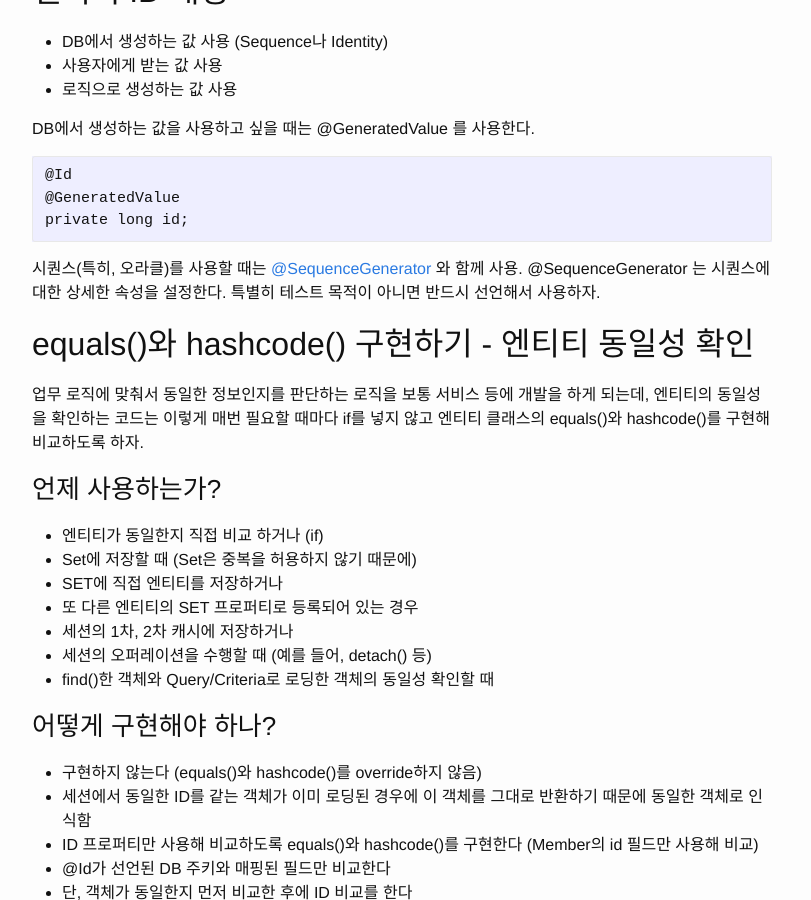
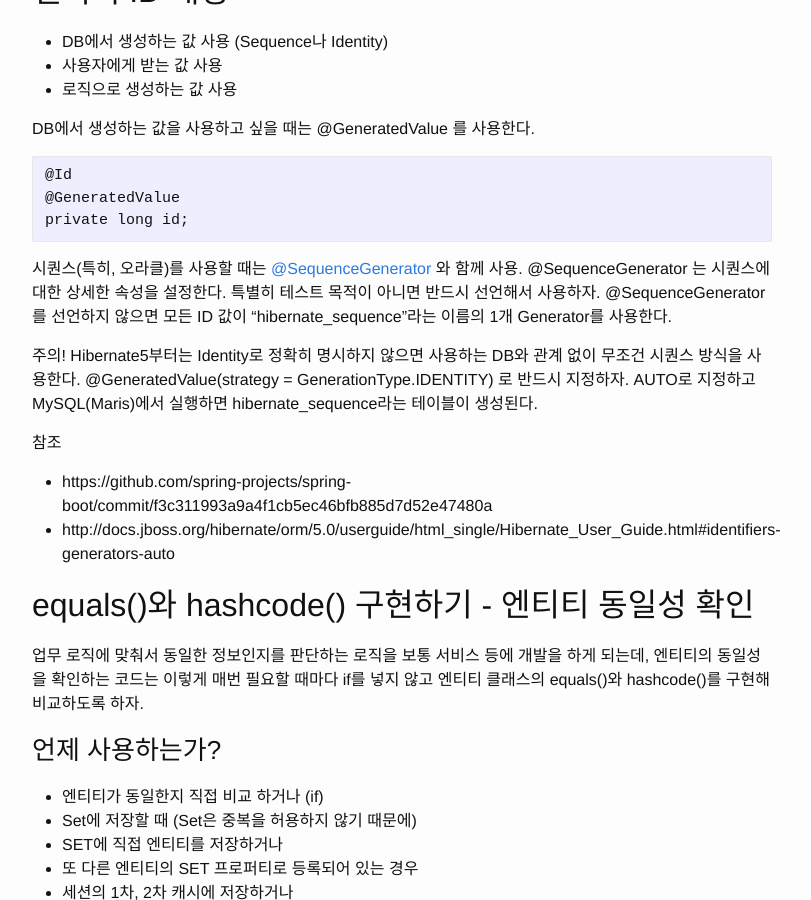
Before and after one commit to chanwookpark/chanwookpark.github.io, a Jekyll site: the page built from _posts/2016-07-18-jpa-guidline.markdown, in a window 1280 px wide and 900 px high, scrolled down 347 px. Shown: the whole window, without its empty margins (238-1049 px from the left). Built offline with Jekyll 4.4.1, drawn with Linux system fonts in a browser that asks for light colours.

Commit message:
내용 추가요...
ID 생성 로직 확인. 하이버5에서는 AUTO를 하면 시퀀스로 무조건이래!!

```diff
--- a/_posts/2016-07-18-jpa-guidline.markdown
+++ b/_posts/2016-07-18-jpa-guidline.markdown
@@ -21,7 +21,14 @@ DB에서 생성하는 값을 사용하고 싶을 때는 @GeneratedValue 를 사
     @GeneratedValue
     private long id;
 
-시퀀스(특히, 오라클)를 사용할 때는 [@SequenceGenerator](http://docs.oracle.com/javaee/6/api/javax/persistence/SequenceGenerator.html) 와 함께 사용. @SequenceGenerator 는 시퀀스에 대한 상세한 속성을 설정한다. 특별히 테스트 목적이 아니면 반드시 선언해서 사용하자.
+시퀀스(특히, 오라클)를 사용할 때는 [@SequenceGenerator](http://docs.oracle.com/javaee/6/api/javax/persistence/SequenceGenerator.html) 와 함께 사용. @SequenceGenerator 는 시퀀스에 대한 상세한 속성을 설정한다. 특별히 테스트 목적이 아니면 반드시 선언해서 사용하자. @SequenceGenerator 를 선언하지 않으면 모든 ID 값이 "hibernate_sequence"라는 이름의 1개 Generator를 사용한다.
+
+주의! Hibernate5부터는 Identity로 정확히 명시하지 않으면 사용하는 DB와 관계 없이 무조건 시퀀스 방식을 사용한다.
+@GeneratedValue(strategy = GenerationType.IDENTITY) 로 반드시 지정하자. AUTO로 지정하고 MySQL(Maris)에서 실행하면 hibernate_sequence라는 테이블이 생성된다.
+
+참조
+- https://github.com/spring-projects/spring-boot/commit/f3c311993a9a4f1cb5ec46bfb885d7d52e47480a
+- http://docs.jboss.org/hibernate/orm/5.0/userguide/html_single/Hibernate_User_Guide.html#identifiers-generators-auto
 
 ## equals()와 hashcode() 구현하기 - 엔티티 동일성 확인
 업무 로직에 맞춰서 동일한 정보인지를 판단하는 로직을 보통 서비스 등에 개발을 하게 되는데, 엔티티의 동일성을 확인하는 코드는 이렇게 매번 필요할 때마다 if를 넣지 않고 엔티티 클래스의 equals()와 hashcode()를 구현해 비교하도록 하자.
```
